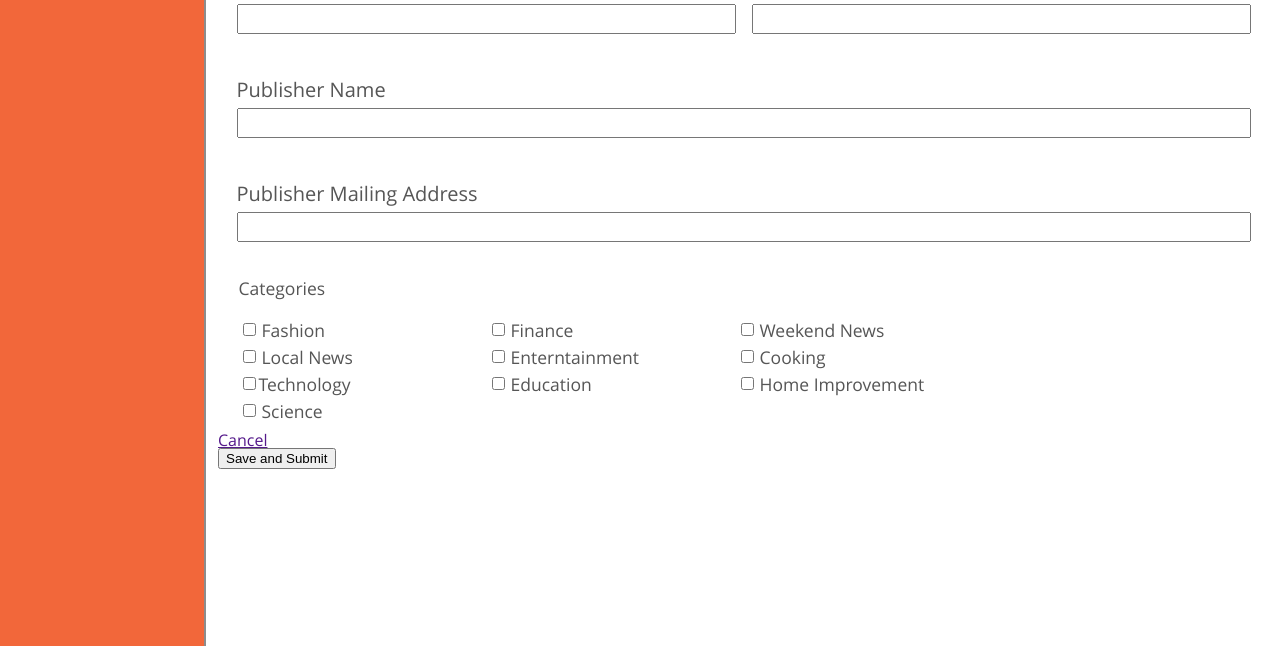
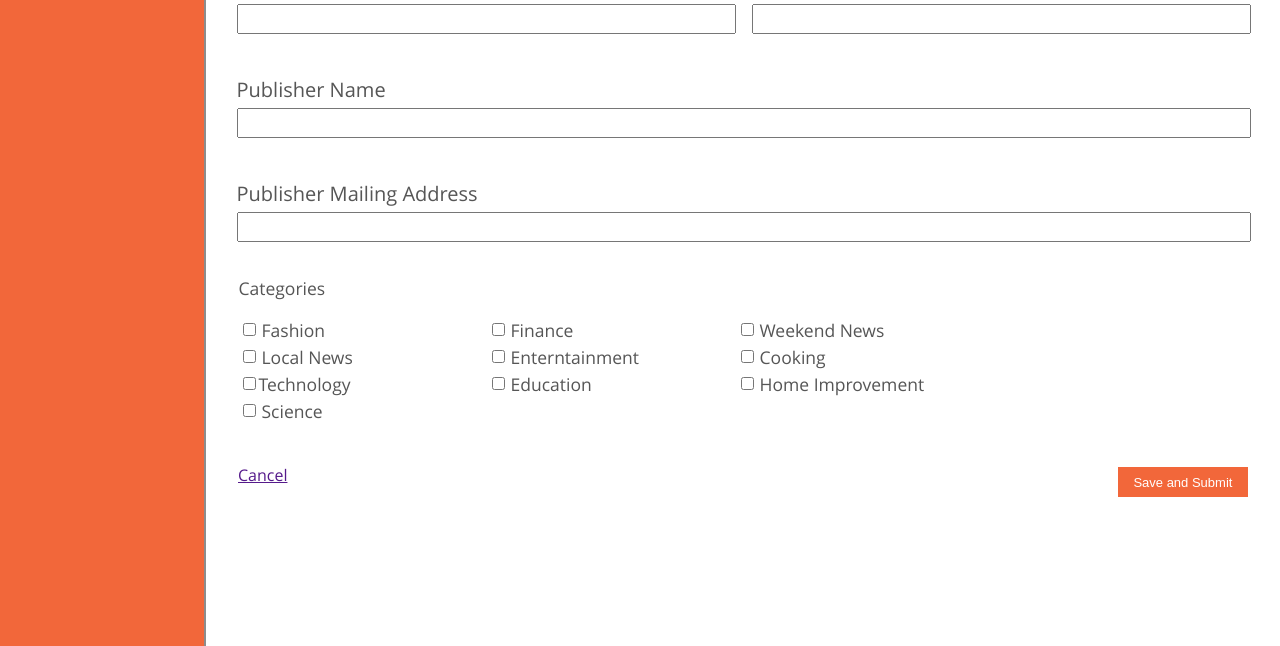
Before and after one commit to jbmilgrom/3lft, a plain HTML site: page html_css/index.html in a window 1280 px wide. Shown: the part 154-800 px from the top of the page. Drawn offline with Linux system fonts and the light colour scheme.

Commit message:
add styling to footer

```diff
--- a/html_css/stylesheets/mystyles.css
+++ b/html_css/stylesheets/mystyles.css
@@ -168,4 +168,28 @@ div#formWrapper {
     div#formWrapper div#leftPosition ul#formFooter {
       list-style: none;
       width: 100%;
-      height: 50px; }
+      height: 50px;
+      padding-top: 35px; }
+      div#formWrapper div#leftPosition ul#formFooter li {
+        /*margin: $row_padding_left;*/
+        width: 48%;
+        float: left; }
+      div#formWrapper div#leftPosition ul#formFooter li#cancel {
+        margin-left: 20px; }
+      div#formWrapper div#leftPosition ul#formFooter li#submit {
+        /*margin-right: 20px;*/
+        /*				a {
+        					width: 130px;
+        					height: 30px;
+        				}*/ }
+        div#formWrapper div#leftPosition ul#formFooter li#submit input {
+          float: right;
+          background-color: #f2673a;
+          border: 2px solid #f2673a;
+          width: 130px;
+          height: 30px;
+          font-size: 13px;
+          color: white; }
+        div#formWrapper div#leftPosition ul#formFooter li#submit input:hover {
+          background-color: white;
+          color: #f2673a; }
--- a/html_css/stylesheets/mystyles.css.scss
+++ b/html_css/stylesheets/mystyles.css.scss
@@ -173,6 +173,40 @@ div#formWrapper {
 			list-style: none;
 			width: 100%;
 			height: 50px;
+			padding-top: 35px;
+
+			li {
+				/*margin: $row_padding_left;*/
+				width: 48%;
+				float: left;
+			}
+
+			li#cancel {
+				margin-left: 20px;
+			}
+
+			li#submit {
+				/*margin-right: 20px;*/
+/*				a {
+					width: 130px;
+					height: 30px;
+				}*/
+
+				input {
+					float: right;
+					background-color: $nav_background;
+					border: 2px solid $nav_background;
+					width: 130px;
+					height: 30px;
+					font-size: 13px;
+					color: white;
+				}
+
+				input:hover {
+					background-color: white;
+					color: $nav_background;
+				}
+			}
 
 		}
 	}
```
